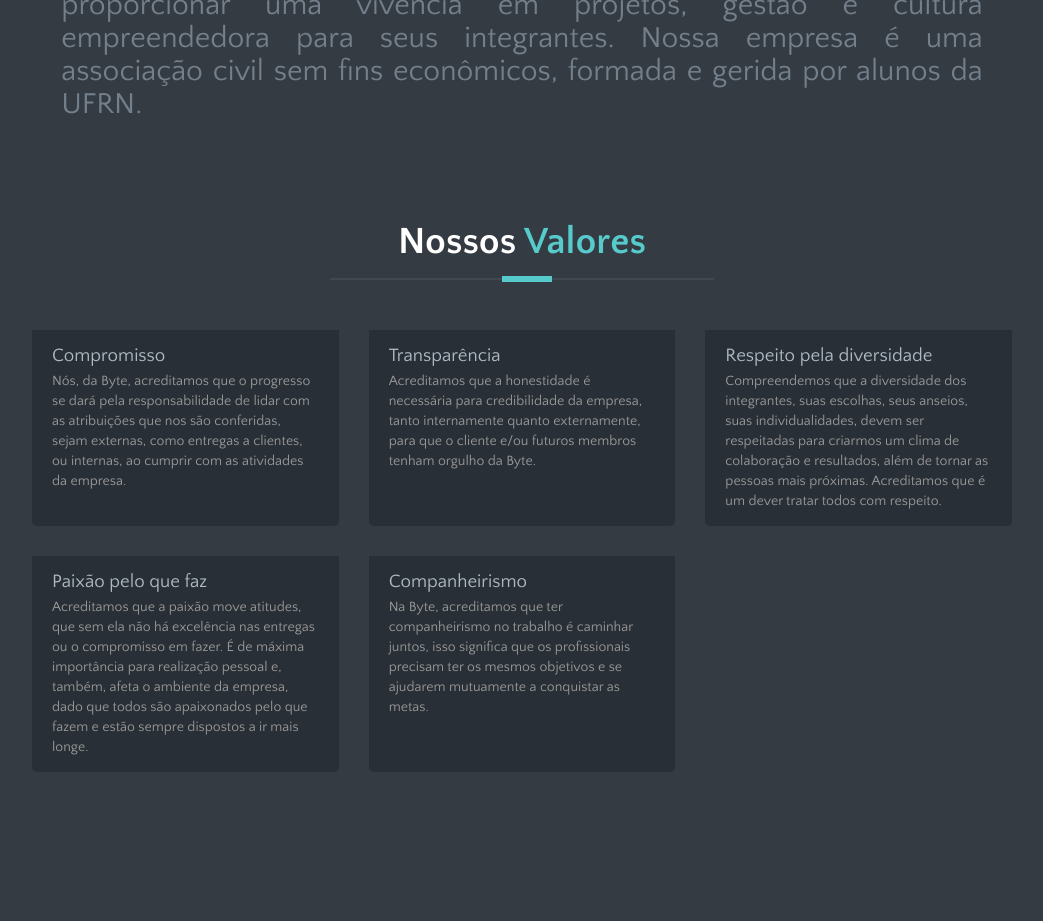
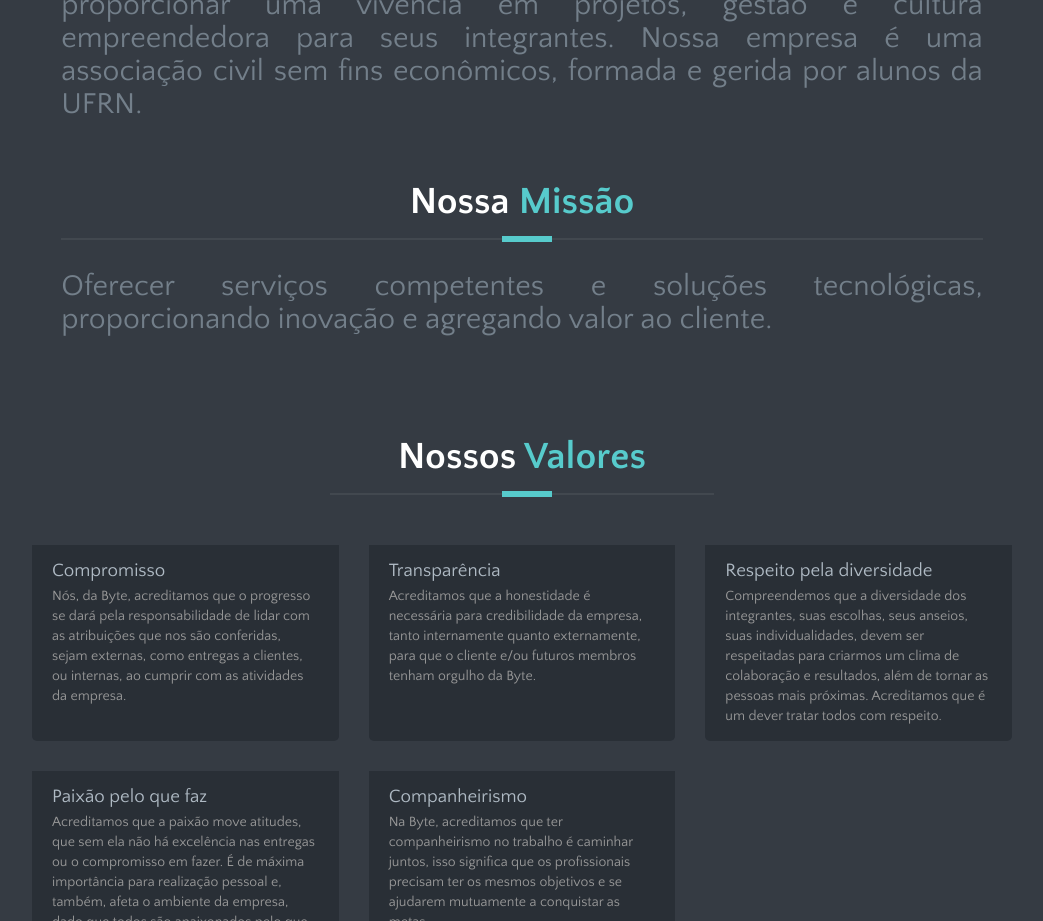
Before and after one commit to higornobrega/byte-serido.github.io, a React (Create React App) app: page / in a window 1280 px wide. Shown: the part 780-1701 px from the top of the page, without its empty margins (118-1161 px from the left). Built offline with nearby package versions, Linux system fonts and the light colour scheme; the HTML template or start-up script is replaced by a standard one; a web font is replaced by a local one.

Commit message:
Nossa missão

```diff
--- a/src/App.js
+++ b/src/App.js
@@ -5,12 +5,14 @@ import About from './components/About';
 import Team from './components/Team';
 import FooterBottom from './components/Footer';
 import Value from './components/Value';
+import Mission from './components/Mission';
 
 function App() {
   return (
     <div className="App">
       <Header />
       <About />
+      <Mission/>
       <Value />
       <Team />
       <FooterBottom />
--- a/src/components/Mission/Mission.jsx
+++ b/src/components/Mission/Mission.jsx
@@ -3,9 +3,18 @@ import './style.css'
 
 function Mission(){
     return(
-        <div>
-            <h2>Teste</h2>
+        <div className='container-mission'>
+        <div className='title-mission'>
+            <h2>Nossa <span className="color">Missão</span></h2>
+
+            <div className='border-mission'>
+            <p>
+                Oferecer serviços competentes e soluções tecnológicas, proporcionando inovação e agregando valor ao cliente.                </p>
+            </div>
+
+
         </div>
+    </div>
     )
 }
 export default Mission;
--- a/src/components/Mission/style.css
+++ b/src/components/Mission/style.css
@@ -0,0 +1,37 @@
+.container-mission {
+    padding: 60px 0 0px 0px;
+}
+
+
+.title-mission h2 {
+    font-weight: 700;
+    font-size: 38px;
+    color: #fff;
+    text-align: center;
+}
+
+.title-mission h2 span {
+    color: #57cbcc;
+}
+
+.border-mission {
+    padding-top: 30px;
+    text-align: justify;
+    border-top: 2px solid rgba(236, 239, 241, 0.07);
+    margin: 15px auto 0;
+    position: relative;
+    width: 72%;
+    font-size: 30px;
+}
+
+.border-mission:before {
+    background-color: #fff;
+    content: '';
+    height: 6px;
+    left: 50%;
+    margin-left: -20px;
+    position: absolute;
+    top: -4px;
+    width: 50px;
+    background-color: #57cbcc;
+}
```
